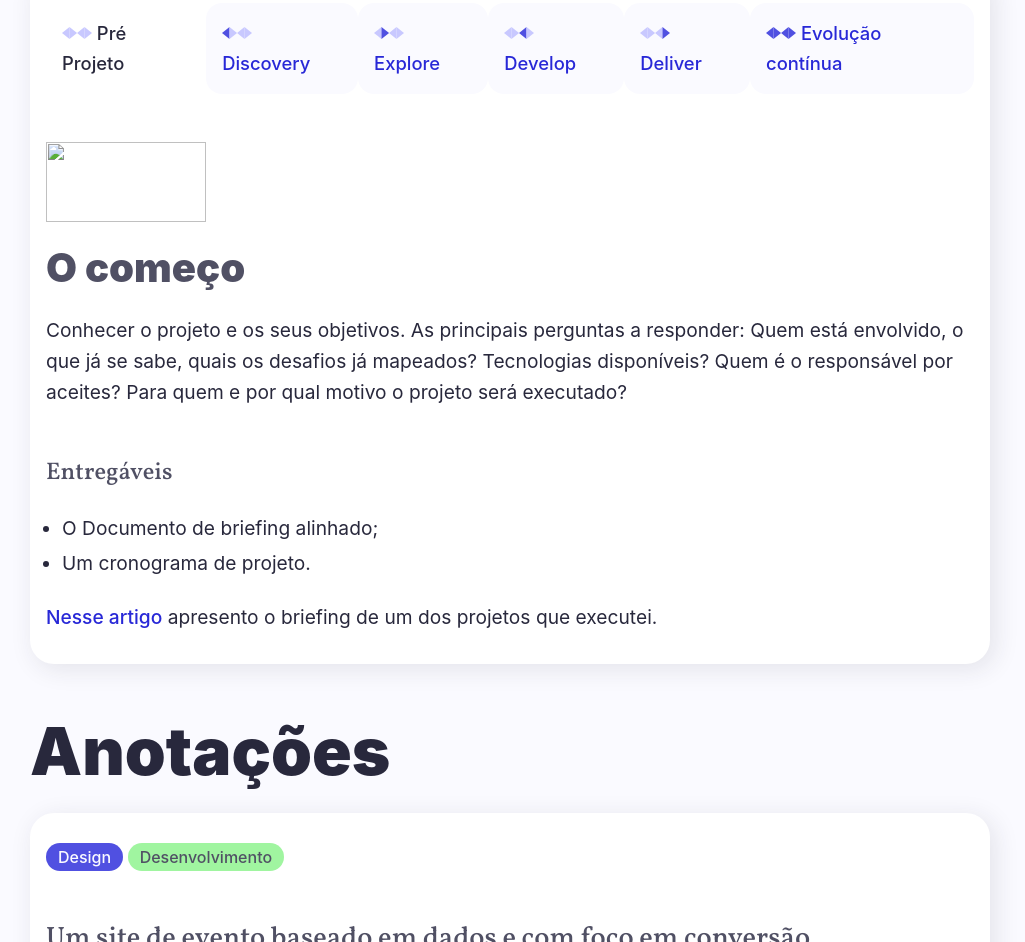
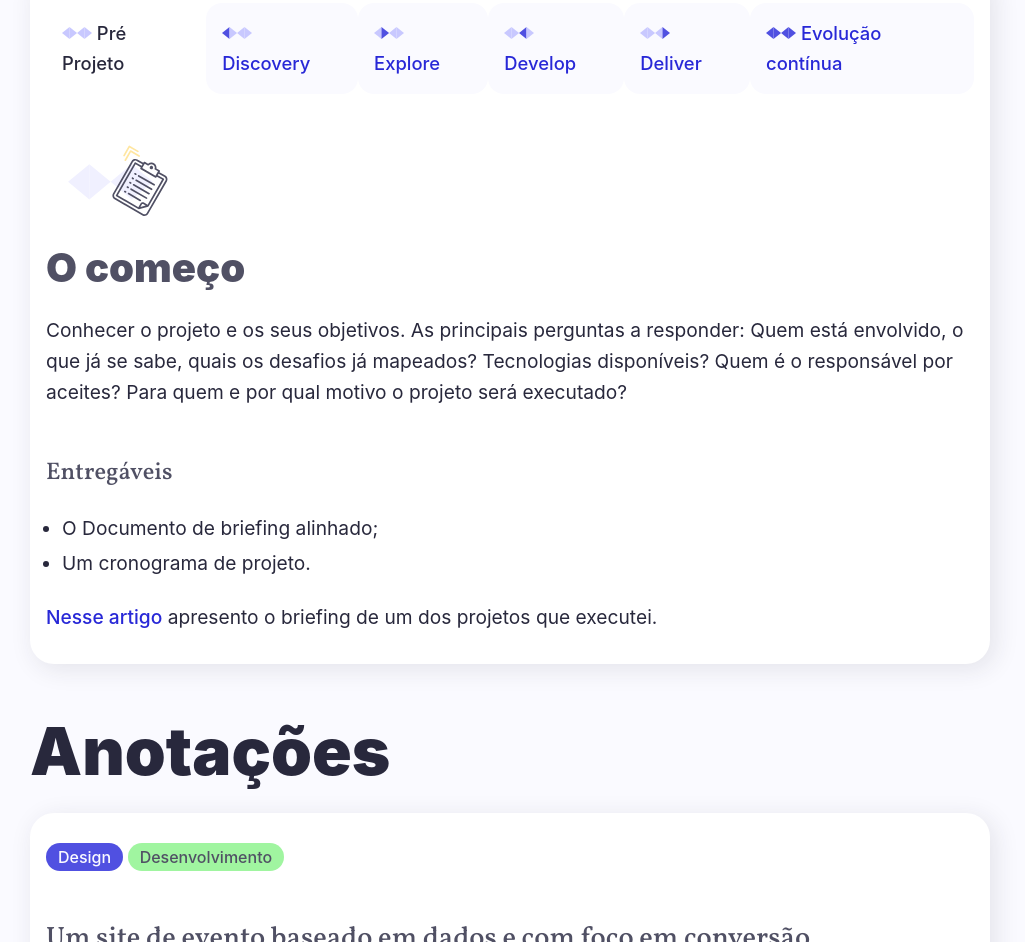
Before and after one commit to rodrigoknol/site-pessoal, an Eleventy site: page client/content/home.html in a window 1280 px wide. Shown: the part 2124-3066 px from the top of the page, without its empty margins (130-1155 px from the left). Built offline with nearby package versions, Linux system fonts and the light colour scheme; Eleventy itself is replaced by a stand-in of ours; files that its build step writes are made by us from their sources.

Commit message:
gets rid of a typo

```diff
--- a/client/_includes/organisms/process.html
+++ b/client/_includes/organisms/process.html
@@ -61,7 +61,7 @@
 
   <div class="tabs--panels">
     <div id="preProject" class="tabs--panel">
-      <img src="/image/illustration/pre-process.svg" />
+      <img src="/image/illustration/pre-project.svg" />
       <h3 class="header__big">O começo</h3>
       <p>
         Conhecer o projeto e os seus objetivos. As principais perguntas a
```
